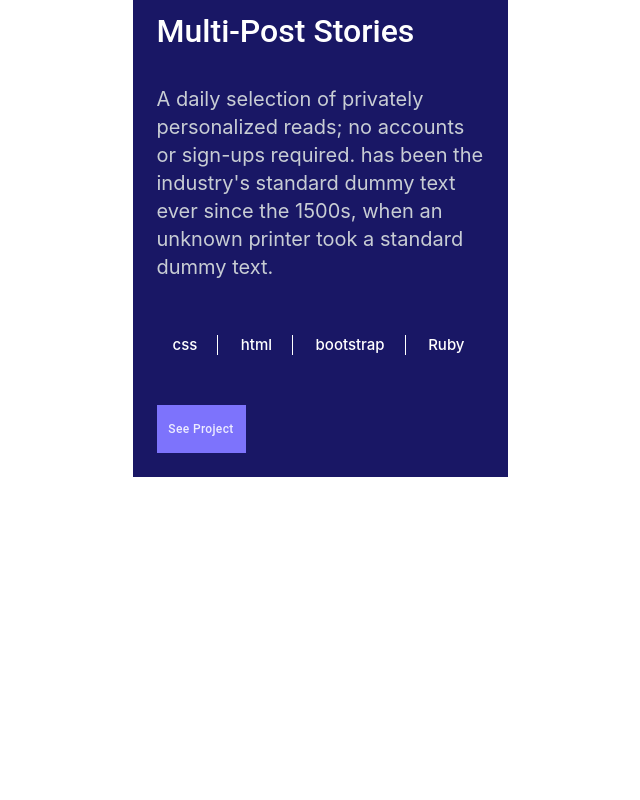
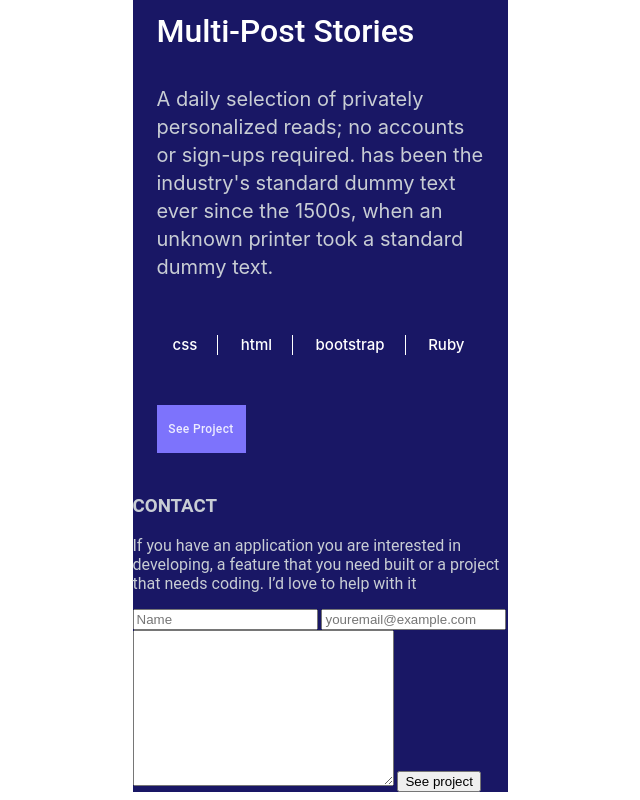
Before and after one commit to Obote/portfolio-mobileversion, a website: page index.html in a window 1280 px wide. Shown: the part 4891-5691 px from the top of the page, without its empty margins (320-960 px from the left). Before the commit the page ends 5376 px from the top, so only its background shows below. Drawn offline with Linux system fonts and the light colour scheme.

Commit message:
Add contact form

```diff
--- a/index.html
+++ b/index.html
@@ -127,6 +127,20 @@
         </ul>
         <button type="button" class="project-button">See Project</button>
     </section>
-            </main>
-        </body>
+    <section class="contact-form">
+        <h3>CONTACT</h3>
+        <p>If you have an application you are interested in developing, a feature that you need built or a project that needs coding. I’d love to help with it </p>
+        <form action="#" method="POST">
+            <label for="name"></label>
+            <input type="text" id="name" name="userName" placeholder="Name" maxlength="30" required>
+            <label for="email"></label>
+            <input type="email" name="userEmail" id="email" placeholder="youremail@example.com" required>
+            <label for="message"></label>
+            <textarea name="userMesage" id="" cols="30" rows="10"></textarea>
+            <button class="btn" type="submit">See project</button>
+        </form>
+    </section>
+
+    </main>
+</body>
 </html>
```
